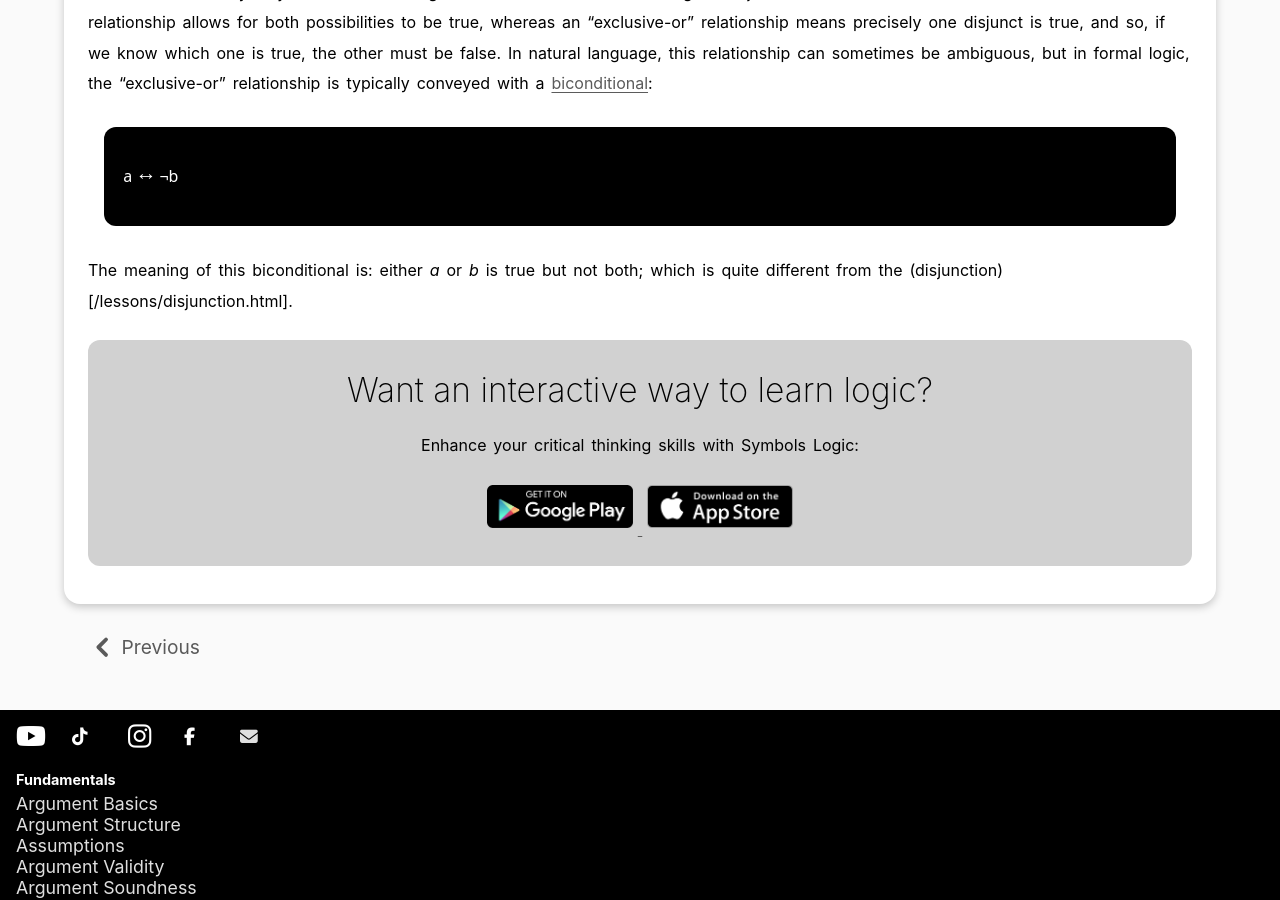
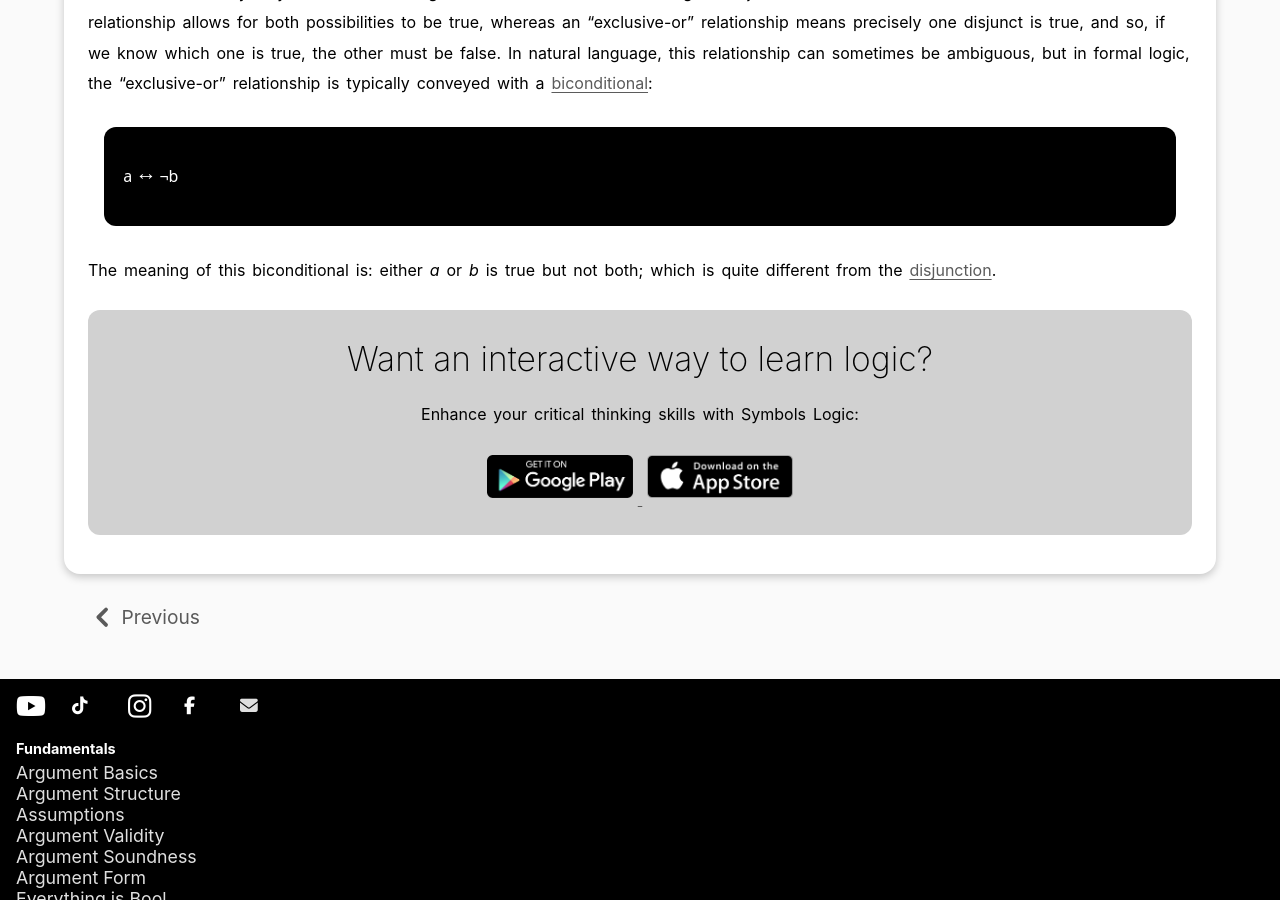
Before and after one commit to symbolslogic/symbolslogic.github.io, a Jekyll site: the page built from lessons/disjunctive_syllogism.md, in a window 1280 px wide and 900 px high, scrolled down 1604 px. Built offline with Jekyll 4.4.1, drawn with Linux system fonts in a browser that asks for light colours; nearby versions of some CDN libraries.

Commit message:
fix link in ds

```diff
--- a/lessons/disjunctive_syllogism.md
+++ b/lessons/disjunctive_syllogism.md
@@ -43,4 +43,4 @@ A reason this fallacy may occur is confusing an "inclusive-or" (which the logica
 
 > a ↔ ¬b
 
-The meaning of this biconditional is: either _`a`_ or _`b`_ is true but not both; which is quite different from the (disjunction)[{{ site.baseurl}}/lessons/disjunction.html].
+The meaning of this biconditional is: either _`a`_ or _`b`_ is true but not both; which is quite different from the [disjunction]({{ site.baseurl}}/lessons/disjunction.html).
```
